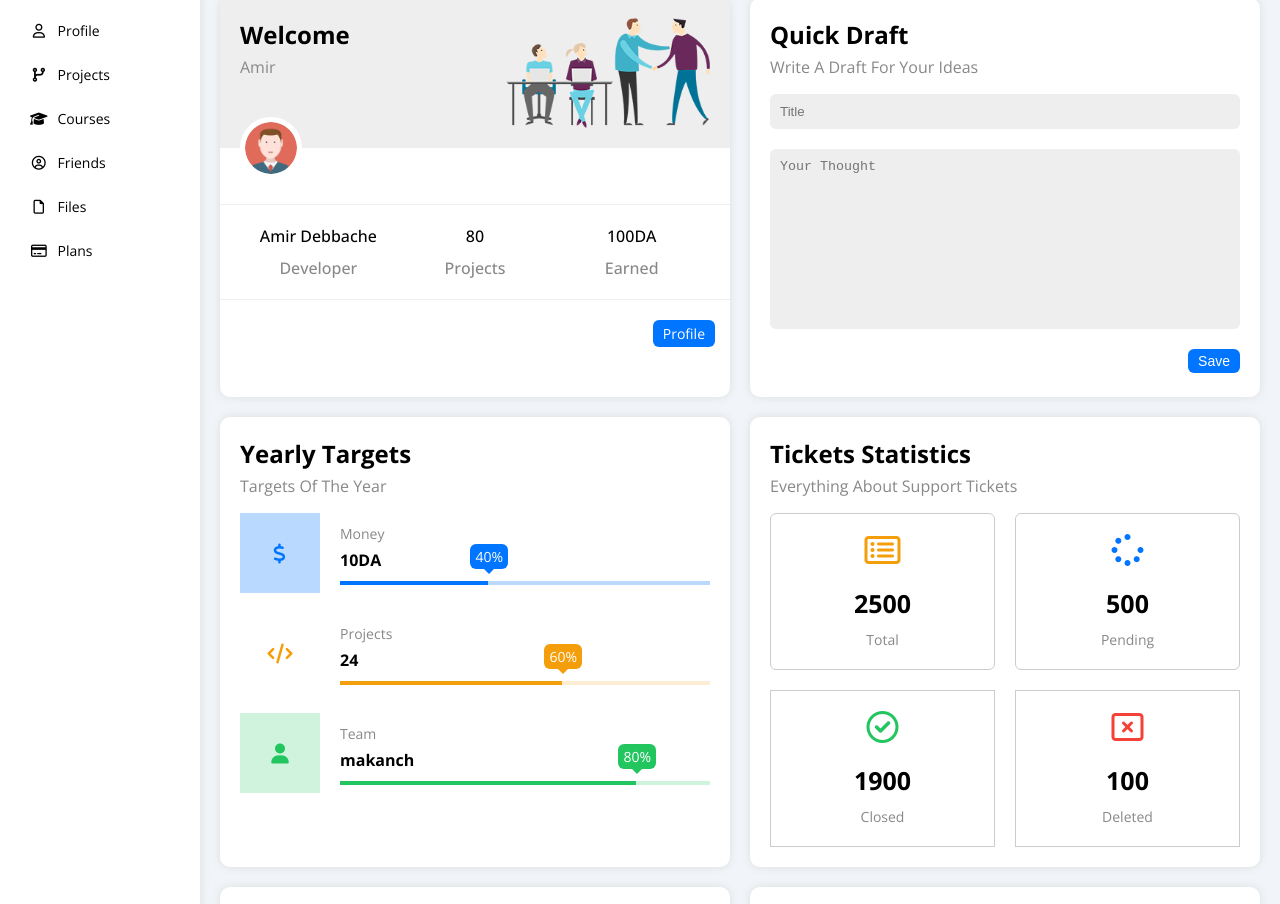
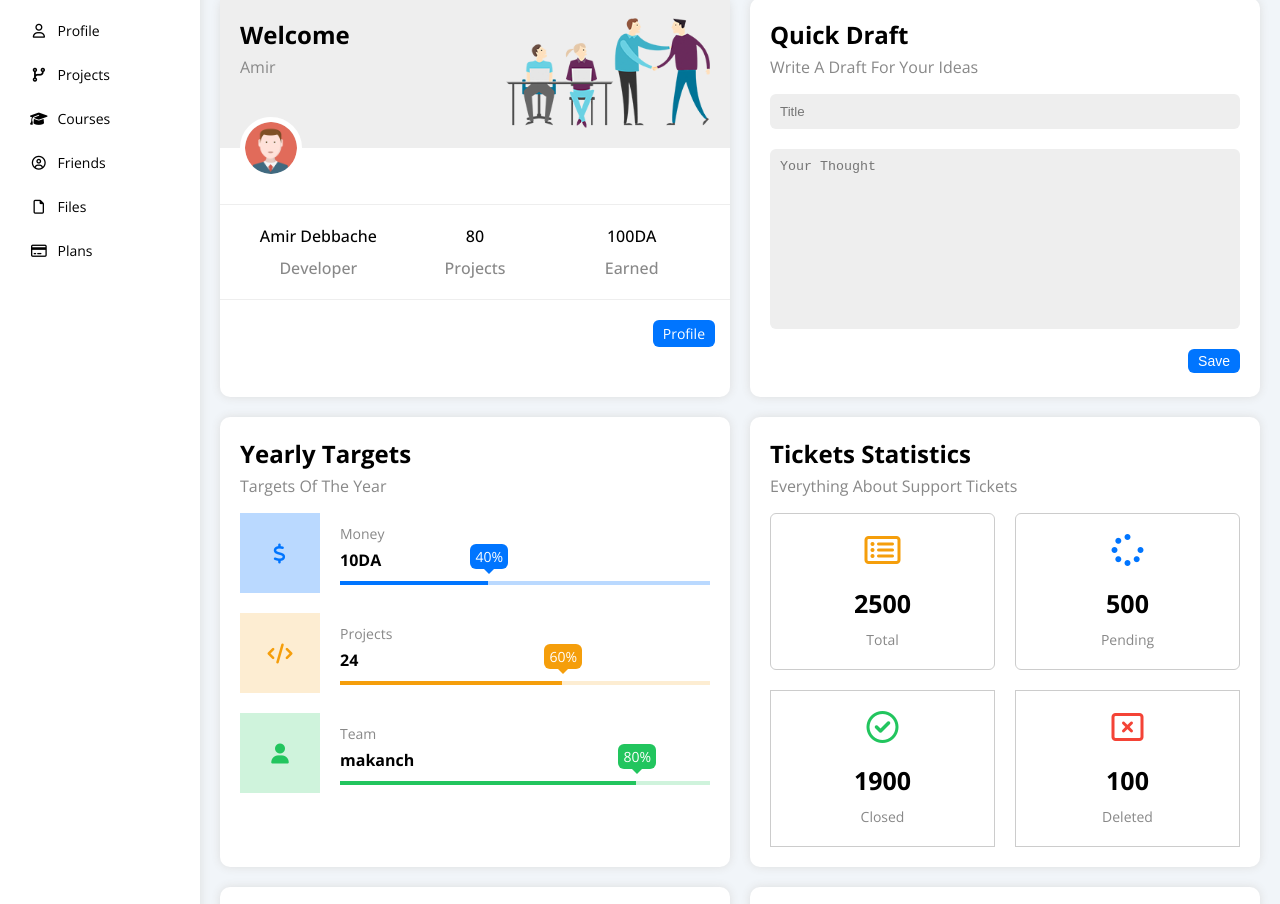
Before and after one commit to MDLamir/Template-4, a plain HTML site: page index.html in a window 1280 px wide. Shown: the part 172-1076 px from the top of the page. Drawn offline with nearby package versions, Linux system fonts and the light colour scheme.

Commit message:
changing

```diff
--- a/css/master.css
+++ b/css/master.css
@@ -313,7 +313,7 @@ body {
     background-color: #0075ff45;
 }
 
-.target-row .projects .icon {
+.projects .icon {
     background-color: #f59f0b2f;
 }
 
@@ -616,22 +616,22 @@ body {
 
 .social-media .twitter {
     background-color: #1da1f23d;
-    box-shadow: 0 1px 1px #1da1f2,1px 2px 1px #1da1f2,1px 2px 3px #1da1f2;
+    box-shadow: 0 1px 1px #1da1f2, 1px 2px 1px #1da1f2, 1px 2px 3px #1da1f2;
 }
 
 .social-media .facebook {
     background-color: #1877f22e;
-    box-shadow: 0 1px 1px #1877f2,1px 2px 1px #1877f2,1px 2px 3px #1877f2;
+    box-shadow: 0 1px 1px #1877f2, 1px 2px 1px #1877f2, 1px 2px 3px #1877f2;
 }
 
 .social-media .youtube {
     background-color: #ff000026;
-    box-shadow: 0 1px 1px #ff0000,1px 2px 1px #ff0000,1Px 2px 3px #ff0000;
+    box-shadow: 0 1px 1px #ff0000, 1px 2px 1px #ff0000, 1Px 2px 3px #ff0000;
 }
 
 .social-media .linkedin {
     background-color: #0077b52e;
-    box-shadow: 0 1px 1px #0077b5,1px 2px 1px #0077b5,1px 2px 3px #0077b5;
+    box-shadow: 0 1px 1px #0077b5, 1px 2px 1px #0077b5, 1px 2px 3px #0077b5;
 }
 
 .social-media .twitter i,
@@ -669,6 +669,7 @@ body {
 .social-media .linkedin span {
     color: #0077b5;
 }
+
 /* end social media widget */
 /* start projects widget*/
 .project {
@@ -699,7 +700,7 @@ body {
     margin-left: -20px;
 }
 
-.complete  {
+.complete {
     background-color: var(--green-color);
 }
 
@@ -714,6 +715,7 @@ body {
 .progress {
     background-color: var(--blue-color);
 }
+
 /* end projects widget*/
 /* end content */
 @keyframes fade-in {
```
